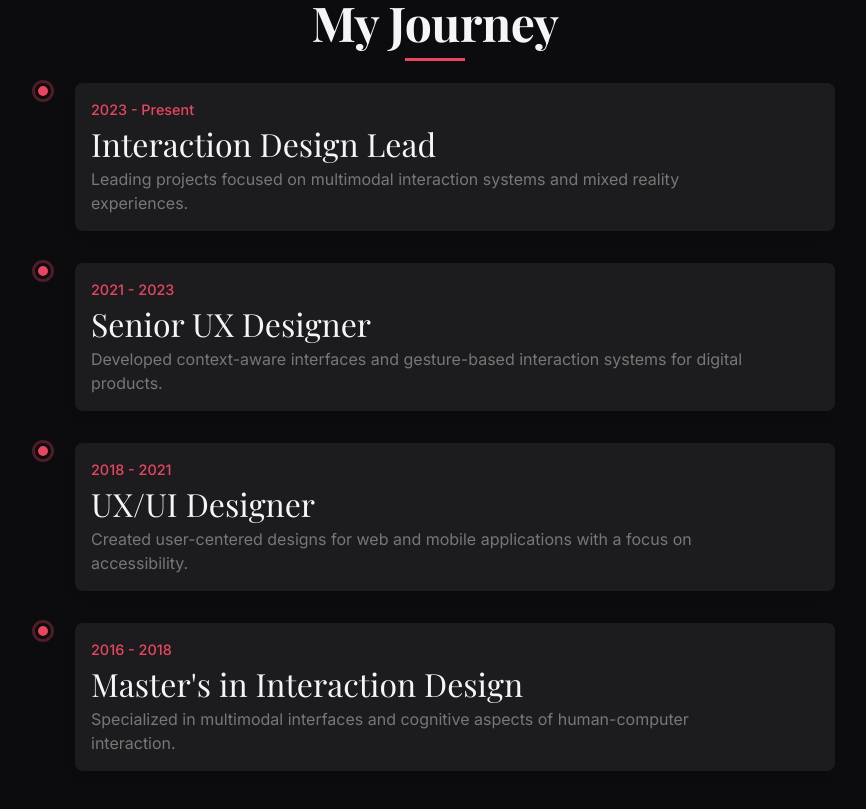
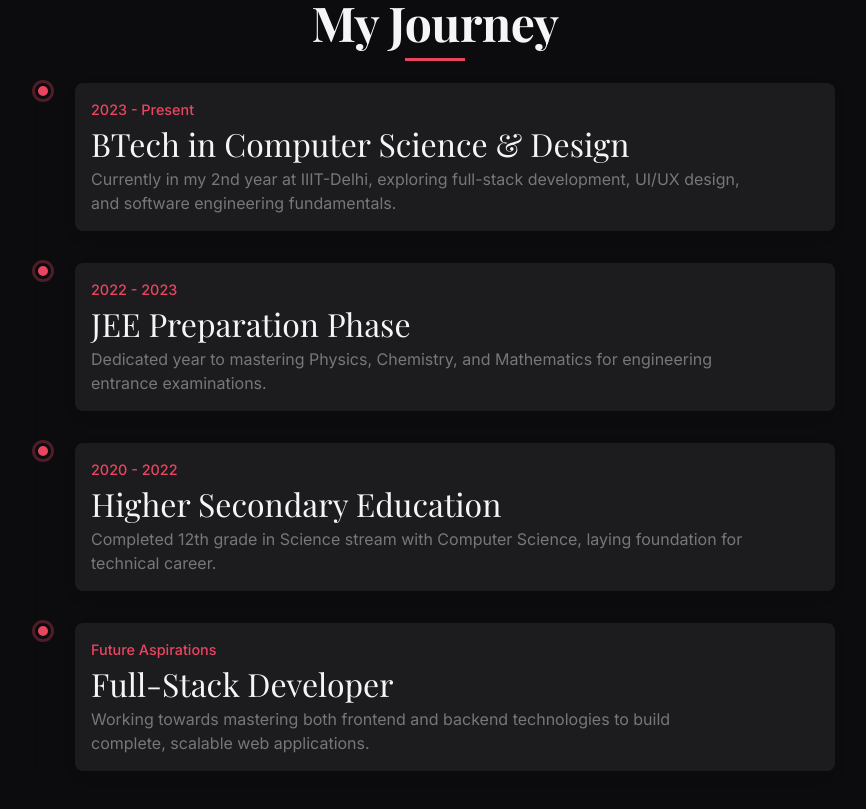
Before and after one commit to Unique0202/UniquePortfolio, a React (Create React App) app: page /about in a window 1280 px wide. Shown: the part 1800-2609 px from the top of the page, without its empty margins (205-1071 px from the left). Built offline with nearby package versions, Linux system fonts and the light colour scheme.

Commit message:
updated my journey part

```diff
--- a/src/pages/About.js
+++ b/src/pages/About.js
@@ -232,35 +232,35 @@ const About = () => {
       <div className="timeline-marker"></div>
       <div className="timeline-content">
         <div className="timeline-date">2023 - Present</div>
-                <h3>Interaction Design Lead</h3>
-                <p>Leading projects focused on multimodal interaction systems and mixed reality experiences.</p>
+        <h3>BTech in Computer Science & Design</h3>
+        <p>Currently in my 2nd year at IIIT-Delhi, exploring full-stack development, UI/UX design, and software engineering fundamentals.</p>
       </div>
     </div>
 
     <div className="timeline-item">
       <div className="timeline-marker"></div>
       <div className="timeline-content">
-                <div className="timeline-date">2021 - 2023</div>
-                <h3>Senior UX Designer</h3>
-                <p>Developed context-aware interfaces and gesture-based interaction systems for digital products.</p>
+        <div className="timeline-date">2022 - 2023</div>
+        <h3>JEE Preparation Phase</h3>
+        <p>Dedicated year to mastering Physics, Chemistry, and Mathematics for engineering entrance examinations.</p>
       </div>
     </div>
 
     <div className="timeline-item">
       <div className="timeline-marker"></div>
       <div className="timeline-content">
-                <div className="timeline-date">2018 - 2021</div>
-                <h3>UX/UI Designer</h3>
-                <p>Created user-centered designs for web and mobile applications with a focus on accessibility.</p>
+        <div className="timeline-date">2020 - 2022</div>
+        <h3>Higher Secondary Education</h3>
+        <p>Completed 12th grade in Science stream with Computer Science, laying foundation for technical career.</p>
       </div>
     </div>
 
     <div className="timeline-item">
       <div className="timeline-marker"></div>
       <div className="timeline-content">
-                <div className="timeline-date">2016 - 2018</div>
-                <h3>Master's in Interaction Design</h3>
-                <p>Specialized in multimodal interfaces and cognitive aspects of human-computer interaction.</p>
+        <div className="timeline-date">Future Aspirations</div>
+        <h3>Full-Stack Developer</h3>
+        <p>Working towards mastering both frontend and backend technologies to build complete, scalable web applications.</p>
       </div>
     </div>
   </div>
```
Lines whose indentation alone changed are shown as unchanged.
